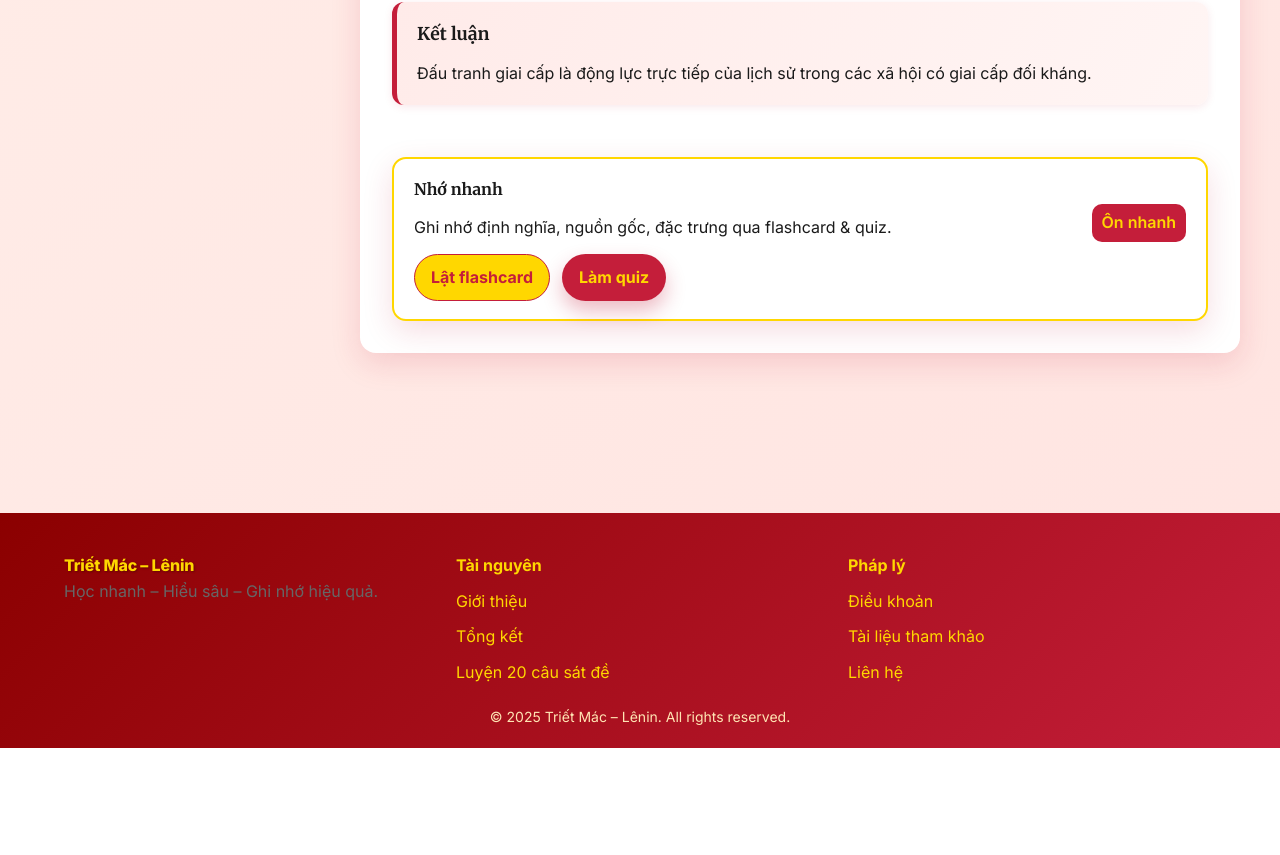
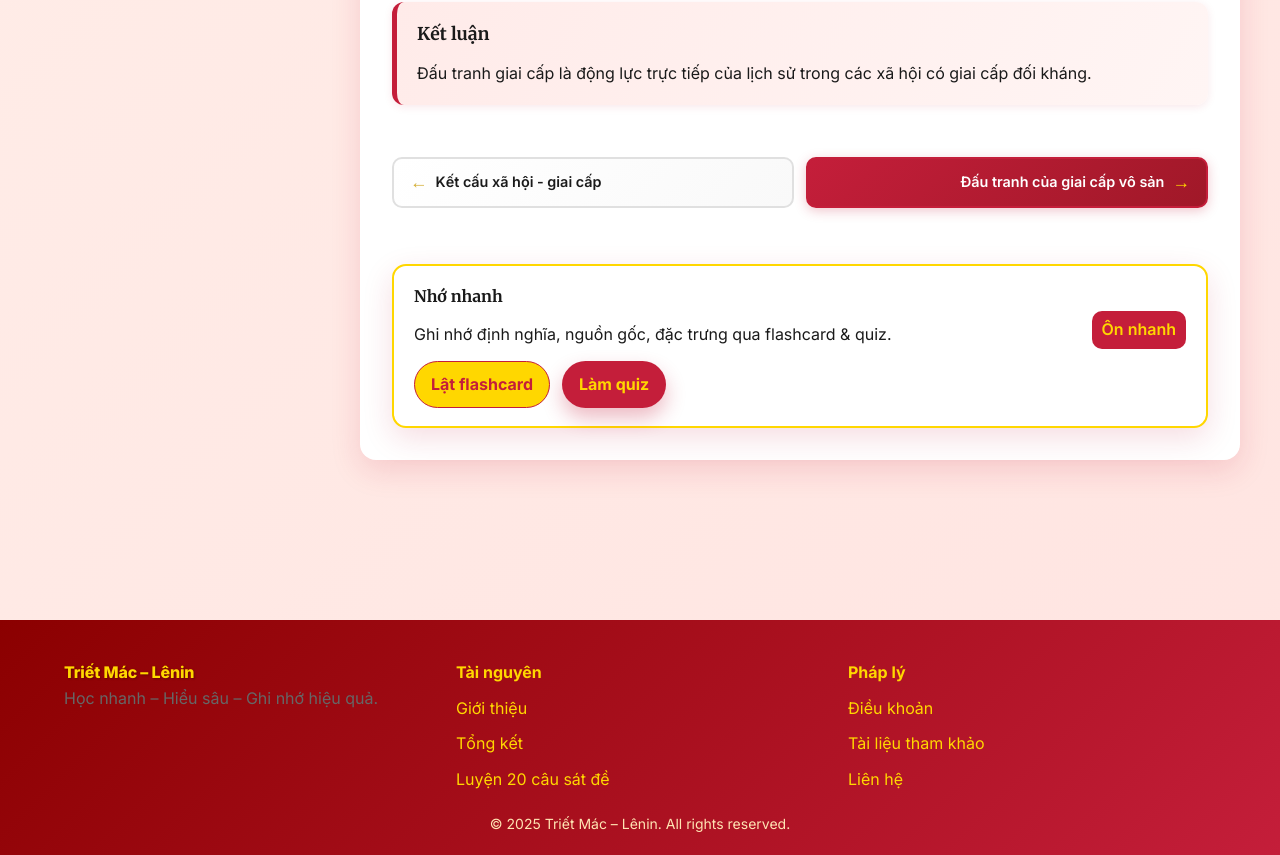
Before and after one commit to otisdoan/dau-tranh-giai-cap, a Next.js app: page /lesson/dau-tranh-giai-cap in a window 1280 px wide. Shown: the part 3469-4324 px from the top of the page. Before the commit the page ends 4217 px from the top, so only its background shows below. Built offline with nearby package versions, Linux system fonts and the light colour scheme.

Commit message:
add pagination

```diff
--- a/app/globals.css
+++ b/app/globals.css
@@ -604,6 +604,149 @@ a {
   color: var(--color-text);
   font-weight: 500;
   padding: 4px 8px;
+}
+
+/* Lesson Navigation */
+.lesson-navigation {
+  margin: 32px 0 24px;
+  padding: 0;
+}
+
+.nav-buttons {
+  display: grid;
+  grid-template-columns: 1fr 1fr;
+  gap: 12px;
+}
+
+.nav-btn {
+  display: flex;
+  align-items: center;
+  padding: 12px 16px;
+  border-radius: 10px;
+  transition: all 0.3s cubic-bezier(0.4, 0, 0.2, 1);
+  cursor: pointer;
+  position: relative;
+  overflow: hidden;
+  font-size: 0.9rem;
+}
+
+.nav-btn::before {
+  content: "";
+  position: absolute;
+  inset: 0;
+  opacity: 0;
+  transition: opacity 0.3s ease;
+  pointer-events: none;
+}
+
+.prev-btn {
+  justify-content: flex-start;
+  background: linear-gradient(135deg, #fff 0%, #f9f9f9 100%);
+  border: 2px solid #e0e0e0;
+}
+
+.prev-btn::before {
+  background: linear-gradient(
+    135deg,
+    rgba(212, 175, 55, 0.08) 0%,
+    rgba(255, 215, 0, 0.05) 100%
+  );
+}
+
+.prev-btn:hover {
+  transform: translateX(-3px);
+  box-shadow: -4px 6px 16px rgba(212, 175, 55, 0.2);
+  border-color: var(--color-primary);
+}
+
+.prev-btn:hover::before {
+  opacity: 1;
+}
+
+.next-btn {
+  justify-content: flex-end;
+  background: linear-gradient(135deg, var(--color-accent) 0%, #a01828 100%);
+  border: 2px solid var(--color-accent);
+  box-shadow: 0 3px 12px rgba(196, 30, 58, 0.25);
+}
+
+.next-btn::before {
+  background: linear-gradient(
+    135deg,
+    rgba(255, 215, 0, 0.12) 0%,
+    rgba(255, 255, 255, 0.08) 100%
+  );
+}
+
+.next-btn:hover {
+  transform: translateX(3px);
+  box-shadow: 4px 6px 20px rgba(196, 30, 58, 0.35);
+  border-color: var(--color-accent-soft);
+}
+
+.next-btn:hover::before {
+  opacity: 1;
+}
+
+.nav-label {
+  display: none;
+}
+
+.nav-title {
+  font-size: 0.9rem;
+  font-weight: 600;
+  line-height: 1.3;
+  position: relative;
+  z-index: 1;
+  display: flex;
+  align-items: center;
+  gap: 8px;
+}
+
+.prev-btn .nav-title {
+  color: var(--color-text);
+}
+
+.prev-btn .nav-title::before {
+  content: "←";
+  font-size: 1.1rem;
+  font-weight: bold;
+  color: var(--color-primary);
+}
+
+.next-btn .nav-title {
+  color: #fff;
+}
+
+.next-btn .nav-title::after {
+  content: "→";
+  font-size: 1.1rem;
+  font-weight: bold;
+  color: var(--color-accent-soft);
+}
+
+.prev-btn:hover .nav-title {
+  color: var(--color-primary);
+}
+
+.next-btn:hover .nav-title {
+  color: var(--color-accent-soft);
+}
+
+.nav-btn-placeholder {
+  min-height: 44px;
+}
+
+@media (max-width: 768px) {
+  .nav-buttons {
+    grid-template-columns: 1fr;
+    gap: 10px;
+  }
+
+  .prev-btn,
+  .next-btn {
+    justify-content: flex-start;
+  }
 }
 
 .quiz-options {
--- a/app/lesson/[slug]/page.tsx
+++ b/app/lesson/[slug]/page.tsx
@@ -52,6 +52,42 @@ function LessonMenu({ current }: { current: string }) {
         })}
       </div>
     </aside>
+  );
+}
+
+function LessonNavigation({ currentSlug }: { currentSlug: string }) {
+  const currentIndex = lessons.findIndex((l) => l.slug === currentSlug);
+  const prevLesson = currentIndex > 0 ? lessons[currentIndex - 1] : null;
+  const nextLesson =
+    currentIndex < lessons.length - 1 ? lessons[currentIndex + 1] : null;
+
+  return (
+    <div className="lesson-navigation">
+      <div className="nav-buttons">
+        {prevLesson ? (
+          <Link
+            href={`/lesson/${prevLesson.slug}`}
+            className="nav-btn prev-btn"
+          >
+            <div className="nav-label">← Bài trước</div>
+            <div className="nav-title">{prevLesson.title}</div>
+          </Link>
+        ) : (
+          <div className="nav-btn-placeholder" />
+        )}
+        {nextLesson ? (
+          <Link
+            href={`/lesson/${nextLesson.slug}`}
+            className="nav-btn next-btn"
+          >
+            <div className="nav-label">Bài tiếp theo →</div>
+            <div className="nav-title">{nextLesson.title} </div>
+          </Link>
+        ) : (
+          <div className="nav-btn-placeholder" />
+        )}
+      </div>
+    </div>
   );
 }
 
@@ -191,6 +227,8 @@ function LessonContent({ lesson }: { lesson: Lesson }) {
         );
       })}
 
+      <LessonNavigation currentSlug={lesson.slug} />
+
       <div className="card" style={{ marginTop: 32 }}>
         <div className="section-header" style={{ marginBottom: 12 }}>
           <div>
```
